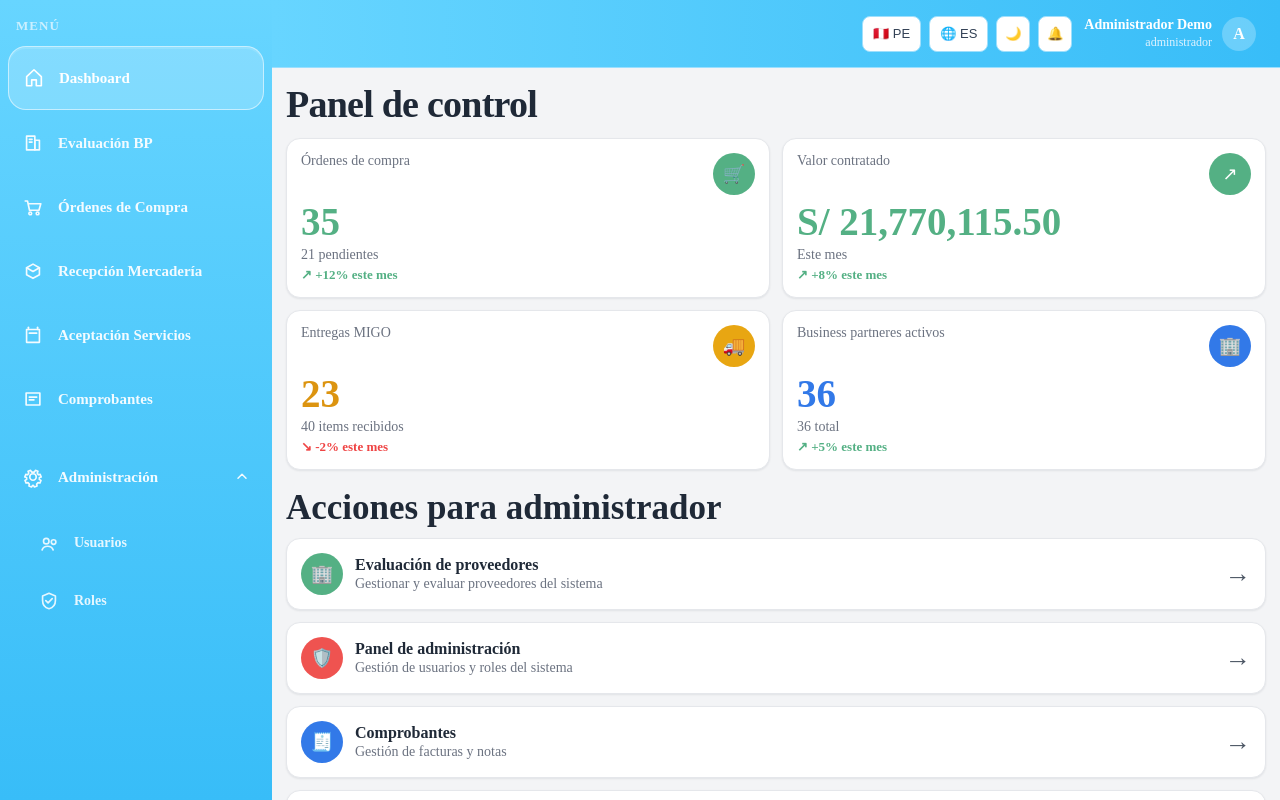
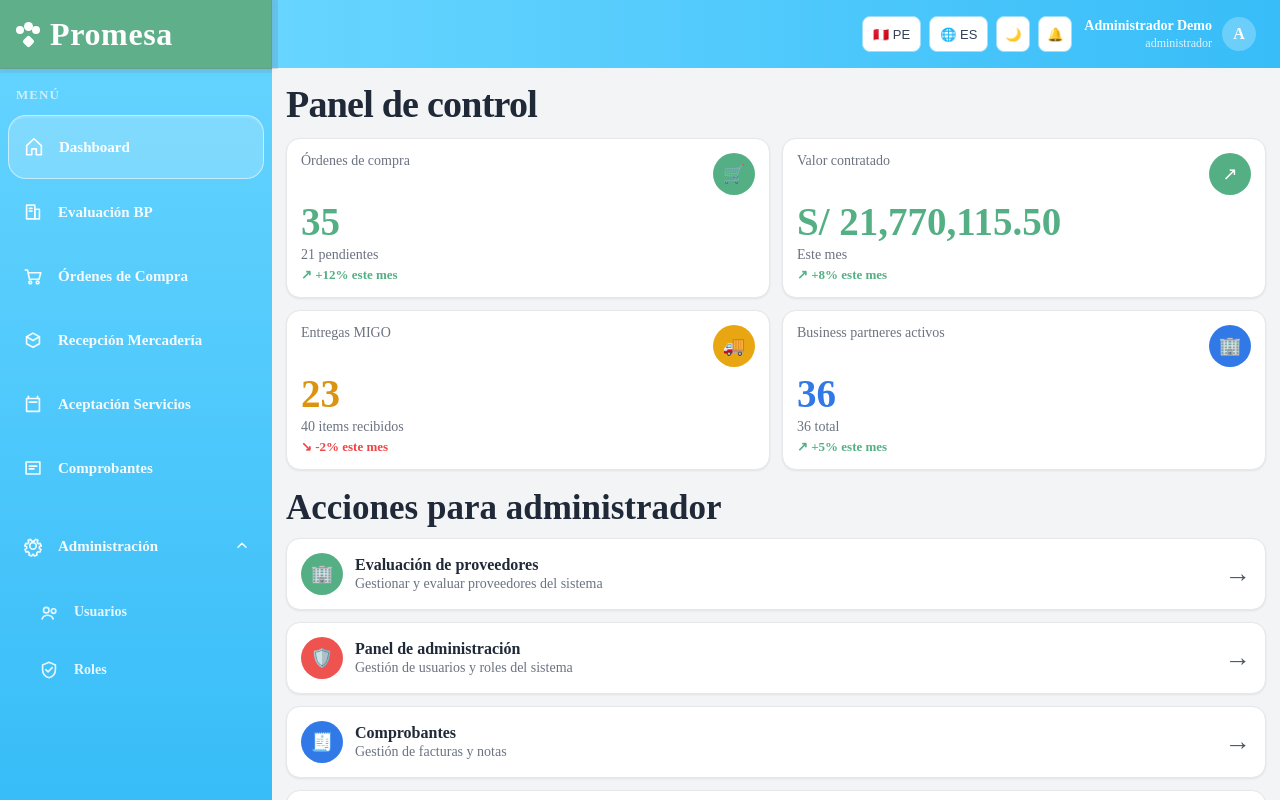
Before and after one commit to arturo9leon/nuevoProyecto, an Angular app: page /home in a window 1280 px wide. Built offline with nearby package versions, Linux system fonts and the light colour scheme.

Commit message:
feat: update sidebar layout with new brand section, improved styles, and menu structure

```diff
--- a/src/app/component/pages/header/header.component.css
+++ b/src/app/component/pages/header/header.component.css
@@ -1,7 +1,7 @@
 .topbar {
   min-height: 68px;
   background: linear-gradient(90deg, #67d5ff 0%, #38bdf8 100%);
-  border-bottom: 1px solid #9adfff;
+  border-bottom: 0;
   padding: 10px 24px;
   display: flex;
   align-items: center;
--- a/src/app/component/pages/sidebar/sidebar.component.css
+++ b/src/app/component/pages/sidebar/sidebar.component.css
@@ -3,8 +3,80 @@
   min-height: 100vh;
   background: linear-gradient(180deg, #67d5ff 0%, #38bdf8 100%);
   color: #e8f7ff;
+  padding: 0;
+  box-sizing: border-box;
+  display: flex;
+  flex-direction: column;
+}
+
+.sidebar-brand {
+  min-height: 68px;
+  background: #5fb08a;
+  border-bottom: 0;
+  border-right: 1px solid rgba(107, 114, 128, 0.24);
+  border-bottom: 1px solid rgba(107, 114, 128, 0.24);
+  position: relative;
+  z-index: 2;
+  box-shadow: 6px 0 0 rgba(107, 114, 128, 0.18), 0 4px 0 rgba(107, 114, 128, 0.12), 1px 2px 5px rgba(107, 114, 128, 0.1);
+  padding: 0 16px;
+  display: flex;
+  align-items: center;
+  gap: 10px;
+}
+
+.brand-mark {
+  position: relative;
+  width: 24px;
+  height: 24px;
+  display: inline-block;
+}
+
+.brand-mark span {
+  position: absolute;
+  background: #ffffff;
+  border-radius: 50%;
+}
+
+.brand-mark span:nth-child(1) {
+  width: 9px;
+  height: 9px;
+  top: 0;
+  left: 8px;
+}
+
+.brand-mark span:nth-child(2) {
+  width: 8px;
+  height: 8px;
+  top: 4px;
+  left: 0;
+}
+
+.brand-mark span:nth-child(3) {
+  width: 8px;
+  height: 8px;
+  top: 4px;
+  right: 0;
+}
+
+.brand-mark span:nth-child(4) {
+  width: 9px;
+  height: 9px;
+  bottom: 0;
+  left: 8px;
+  border-radius: 2px;
+  transform: rotate(45deg);
+}
+
+.brand-text {
+  font-size: 32px;
+  line-height: 1;
+  color: #ffffff;
+  font-weight: 800;
+  letter-spacing: 0.02em;
+}
+
+.sidebar-body {
   padding: 14px 8px;
-  box-sizing: border-box;
   display: flex;
   flex-direction: column;
   gap: 4px;
@@ -118,6 +190,18 @@
 @media (max-width: 1024px) {
   .sidebar {
     width: 84px;
+  }
+
+  .sidebar-brand {
+    justify-content: center;
+    padding: 0;
+  }
+
+  .brand-text {
+    display: none;
+  }
+
+  .sidebar-body {
     padding: 14px 6px;
   }
 
--- a/src/app/component/pages/sidebar/sidebar.component.html
+++ b/src/app/component/pages/sidebar/sidebar.component.html
@@ -1,4 +1,12 @@
 <aside class="sidebar">
+  <div class="sidebar-brand">
+    <span class="brand-mark" aria-hidden="true">
+      <span></span><span></span><span></span><span></span>
+    </span>
+    <span class="brand-text">Promesa</span>
+  </div>
+
+  <div class="sidebar-body">
     <p class="section-title">MENÚ</p>
 
     <nav class="menu">
@@ -112,4 +120,5 @@
         <span>Roles</span>
       </a>
     </nav>
+  </div>
 </aside>
```
Lines whose indentation alone changed are shown as unchanged.
